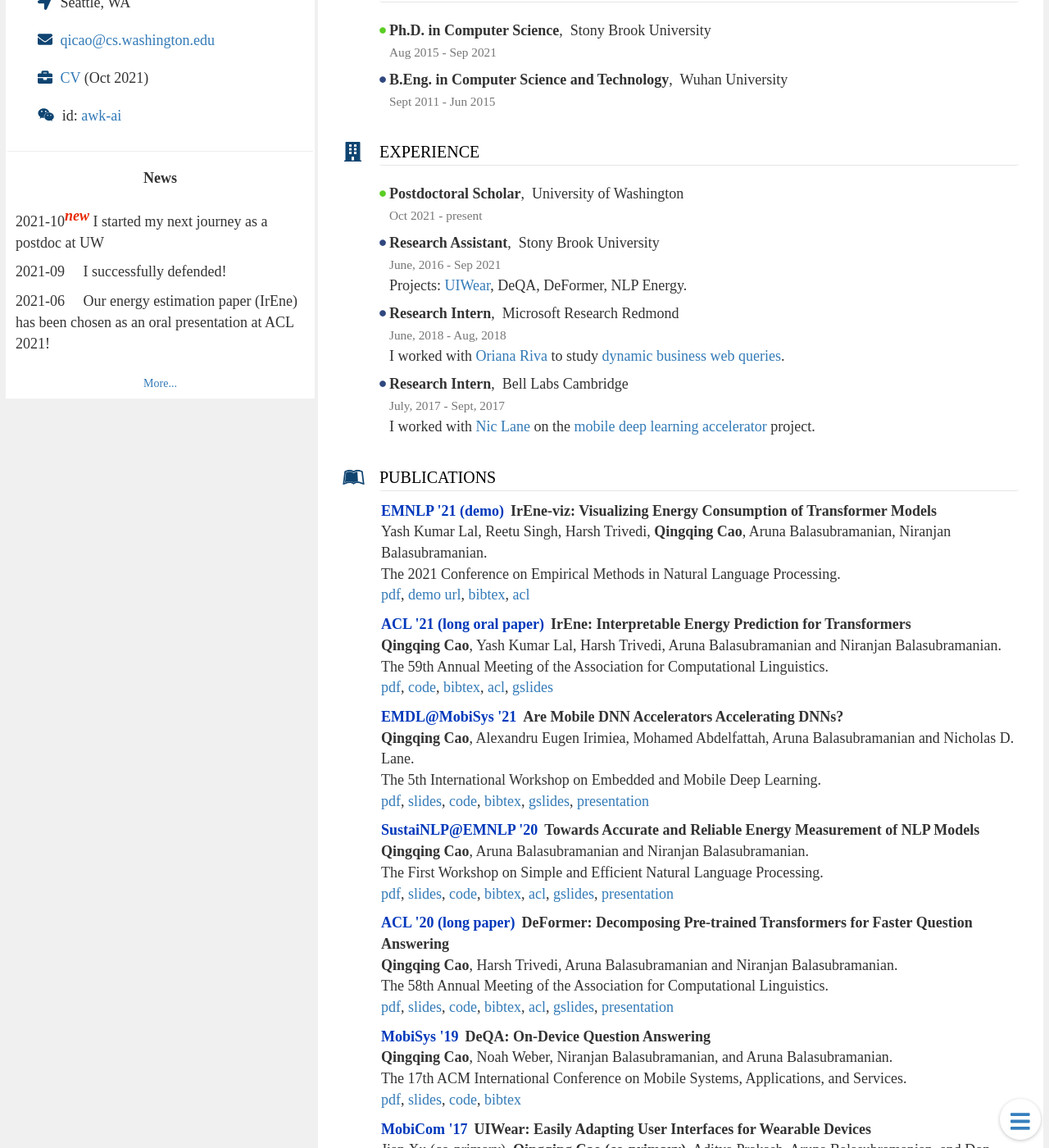
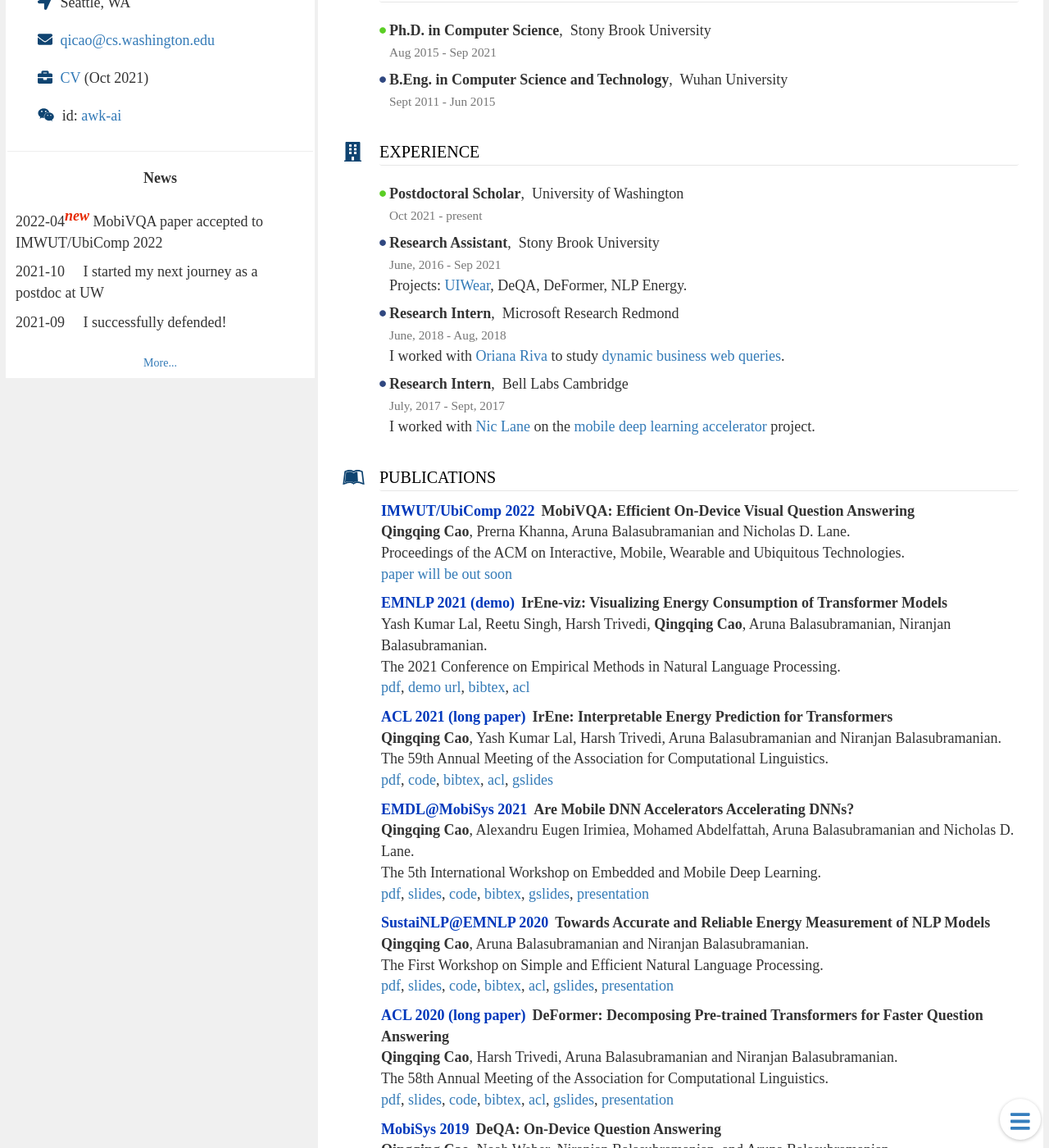
Before and after one commit to csarron/csarron.github.io, a Jekyll site: the page built from index.md, in a window 1280 px wide and 1400 px high, scrolled down 391 px. Shown: the whole window at 82% size. Built offline with Jekyll 4.4.1, drawn with Linux system fonts in a browser that asks for light colours; some of the changed text lies outside the part shown.

Commit message:
add mobivqa and fix date

```diff
--- a/index.md
+++ b/index.md
@@ -34,6 +34,8 @@ contact:
 
 news-name: News
 news:
+  - date: 2022-04
+    info: MobiVQA paper accepted to IMWUT/UbiComp 2022
   - date: 2021-10
     info: I started my next journey as a postdoc at UW
   - date: 2021-09
@@ -69,7 +71,7 @@ news:
   - date: 2019-06
     info: Attending MobiSys 2019
   - date: 2019-03
-    info: DeQA accepted to MobiSys'19
+    info: DeQA accepted to MobiSys 2019
   - date: 2018-05
     info: Starting Intership at Microsoft Research Redmond
   - date: 2018-03
@@ -133,64 +135,71 @@ pub:
     name: Publications
     style: fab fa-leanpub
     items:
+        - id: mobivqa
+          type: IMWUT/UbiComp 2022
+          author: <strong>Qingqing Cao</strong>, Prerna Khanna, Aruna Balasubramanian and Nicholas D. Lane.
+          paper: "MobiVQA: Efficient On-Device Visual Question Answering"
+          conference: Proceedings of the ACM on Interactive, Mobile, Wearable and Ubiquitous Technologies.
+          resource: >
+            [paper will be out soon](/)
         - id: irene_viz
-          type: EMNLP '21 (demo)
+          type: EMNLP 2021 (demo)
           author: Yash Kumar Lal, Reetu Singh, Harsh Trivedi, <strong>Qingqing Cao</strong>, Aruna Balasubramanian, Niranjan Balasubramanian.
           paper: "IrEne-viz: Visualizing Energy Consumption of Transformer Models"
           conference: The 2021 Conference on Empirical Methods in Natural Language Processing.
           resource: >
             [pdf](/assets/irene-viz.pdf), [demo url](http://stonybrooknlp.github.io/irene/demo/), [bibtex](https://aclanthology.org/2021.emnlp-demo.29.bib),  [acl](https://aclanthology.org/2021.emnlp-demo.29/)
         - id: irene
-          type: ACL '21 (long oral paper)
+          type: ACL 2021 (long paper)
           author: <strong>Qingqing Cao</strong>, Yash Kumar Lal, Harsh Trivedi, Aruna Balasubramanian and Niranjan Balasubramanian.
           paper: "IrEne: Interpretable Energy Prediction for Transformers"
           conference: The 59th Annual Meeting of the Association for Computational Linguistics.
           resource: >
             [pdf](/assets/irene.pdf), [code](https://github.com/StonyBrookNLP/IrEne), [bibtex](https://aclanthology.org/2021.acl-long.167.bib),  [acl](https://aclanthology.org/2021.acl-long.167), [gslides](https://docs.google.com/presentation/d/1f1zULlp9lJXaznU5yxZnfTnsUyNPbzo0N2-SstzmAng/)
         - id: ncs
-          type: EMDL@MobiSys '21
+          type: EMDL@MobiSys 2021
           author: <strong>Qingqing Cao</strong>, Alexandru Eugen Irimiea, Mohamed Abdelfattah, Aruna Balasubramanian and Nicholas D. Lane.
           paper: "Are Mobile DNN Accelerators Accelerating DNNs?"
           conference: The 5th International Workshop on Embedded and Mobile Deep Learning.
           resource: >
             [pdf](/assets/ncs_emdl21.pdf), [slides](/assets/ncs_slides.pptx), [code](https://github.com/csarron/MobileAccelerator), [bibtex](/assets/ncs.bib), [gslides](https://docs.google.com/presentation/d/1Y2k1LAxjEhBALMk9_4rBH_IvRDMOtGevzFnqD9nQeDU), [presentation](https://youtu.be/nJSh3TFha6M)
         - id: sustainlp
-          type: SustaiNLP@EMNLP '20
+          type: SustaiNLP@EMNLP 2020
           author: <strong>Qingqing Cao</strong>, Aruna Balasubramanian and Niranjan Balasubramanian.
           paper: "Towards Accurate and Reliable Energy Measurement of NLP Models"
           conference: The First Workshop on Simple and Efficient Natural Language Processing.
           resource: >
             [pdf](/assets/sustainlp.pdf), [slides](/assets/sustainlp_slides.pptx), [code](https://github.com/csarron/sustainlp2020-energy), [bibtex](https://www.aclweb.org/anthology/2020.sustainlp-1.19.bib), [acl](https://www.aclweb.org/anthology/2020.sustainlp-1.19), [gslides](https://docs.google.com/presentation/d/1dW-zJux1f8a0WX69VMQtnLmYzyJPgDtYOnywl1rqQa8), [presentation](https://slideslive.com/38939441/towards-accurate-and-reliable-energy-measurement-of-nlp-models)
         - id: deformer
-          type: ACL '20 (long paper)
+          type: ACL 2020 (long paper)
           author: <strong>Qingqing Cao</strong>, Harsh Trivedi, Aruna Balasubramanian and Niranjan Balasubramanian.
           paper: "DeFormer: Decomposing Pre-trained Transformers for Faster Question Answering"
           conference: The 58th Annual Meeting of the Association for Computational Linguistics.
           resource: >
             [pdf](/assets/deformer.pdf), [slides](/assets/deformer_slides.pptx), [code](https://github.com/StonyBrookNLP/deformer), [bibtex](https://www.aclweb.org/anthology/2020.acl-main.411.bib),  [acl](https://www.aclweb.org/anthology/2020.acl-main.411), [gslides](https://docs.google.com/presentation/d/1TTjr8jSBfR4vQr_DiaXfnCEhwVq_OWPS6HPpn1aColQ), [presentation](https://slideslive.com/38929429/deformer-decomposing-pretrained-transformers-for-faster-question-answering)
         - id: deqa
-          type: MobiSys '19
+          type: MobiSys 2019
           author: <strong>Qingqing Cao</strong>, Noah Weber, Niranjan Balasubramanian, and Aruna Balasubramanian.
           paper: "DeQA: On-Device Question Answering"
           conference: The 17th ACM International Conference on Mobile Systems, Applications, and Services.
           resource: >
             [pdf](/assets/deqa.pdf), [slides](/assets/deqa_slides.pptx), [code](https://github.com/SBUNetSys/DeQA), [bibtex](/assets/deqa.bib)
         - id: uiwear
-          type: MobiCom '17
+          type: MobiCom 2017
           author: Jian Xu (co-primary), <strong>Qingqing Cao (co-primary)</strong>, Aditya Prakash, Aruna Balasubramanian, and Don Porter.
           paper: "UIWear: Easily Adapting User Interfaces for Wearable Devices"
           conference: The 23rd Annual International Conference on Mobile Computing and Networking.
           resource: >
             [pdf](/assets/uiwear.pdf), [slides](/assets/uiwear_slides.pptx), [code](https://github.com/SBUNetSys/UIWear), [bibtex](/assets/uiwear.bib)
         - id: uiwear_demo
-          type: MobiCom '17
+          type: MobiCom 2017
           author: Jian Xu (co-primary), <strong>Qingqing Cao (co-primary)</strong>, Aditya Prakash, Aruna Balasubramanian, and Don Porter.
           paper: "Demo: UIWear: Easily Adapting User Interfaces for Wearable Devices"
           conference: The 23rd Annual International Conference on Mobile Computing and Networking.
           resource: >
             [pdf](/assets/uiwear_demo.pdf), [poster](/assets/uiwear_poster.pdf), [video](https://youtu.be/YEQ3HNeQnts), [bibtex](/assets/uiwear_demo.bib)
         - id: mobirnn
-          type: EMDL@MobiSys '17
+          type: EMDL@MobiSys 2017
           author: <strong>Qingqing Cao</strong>, Niranjan Balasubramanian, Aruna Balasubramanian.
           paper: "MobiRNN: Efficient Recurrent Neural Network Execution on Mobile GPU"
           conference: The 1st International Workshop on Embedded and Mobile Deep Learning.
```
